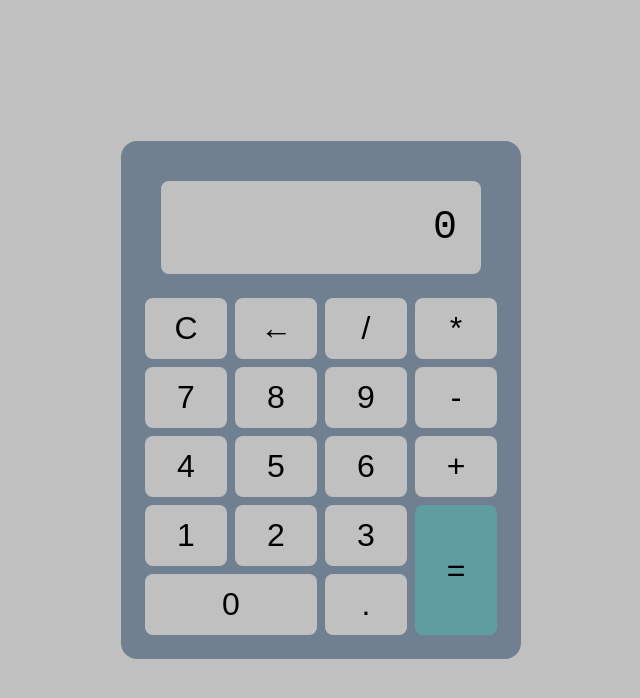
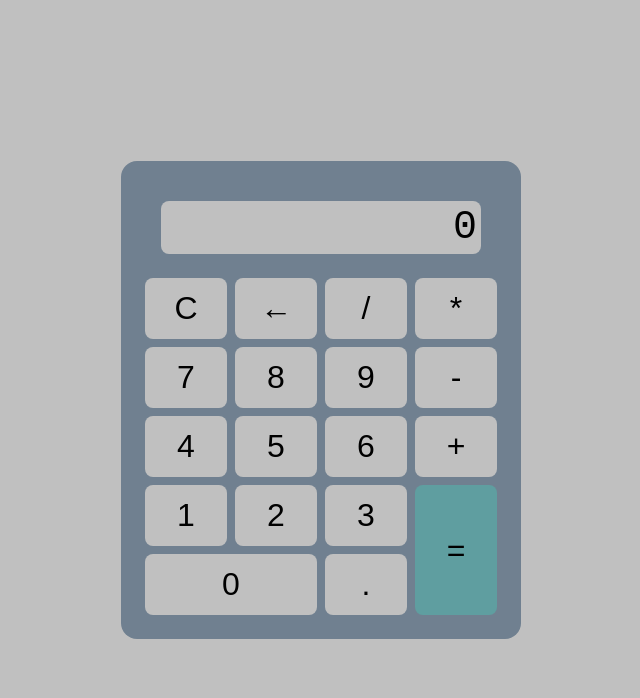
Before and after one commit to Anngel-o/Calculadora-JS, a plain HTML site: page index.html in a window 1280 px wide. Shown: the whole page, without its empty margins (319-959 px from the left). Drawn offline with Linux system fonts and the light colour scheme.

Commit message:
Modificando css

```diff
--- a/css/main.css
+++ b/css/main.css
@@ -31,7 +31,7 @@ body {
     /* empieza en la línea 1 y termina en la línea -1 (última línea) de los números de línea en el grid */
     border-radius: .5rem;
     background-color: silver;
-    padding: 1.5rem;
+    padding: 0.25rem;
     font-size: 2.5rem;
     font-weight: 500;
     font-family: monospace;
```
Also changed, not shown: img/Vista.PNG (added).
